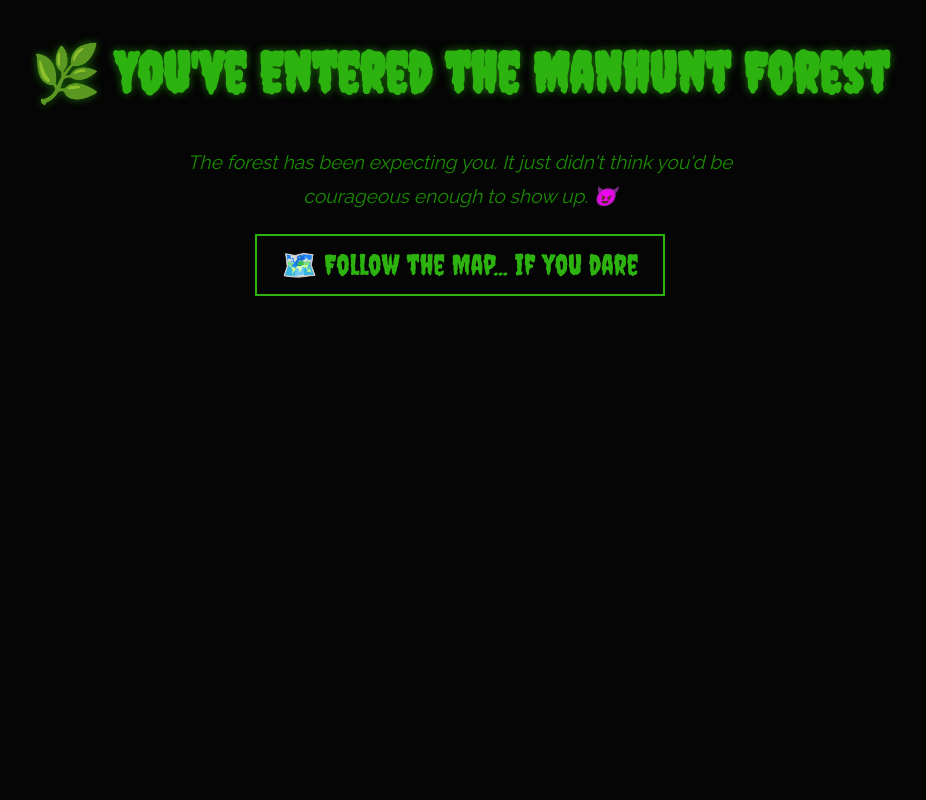
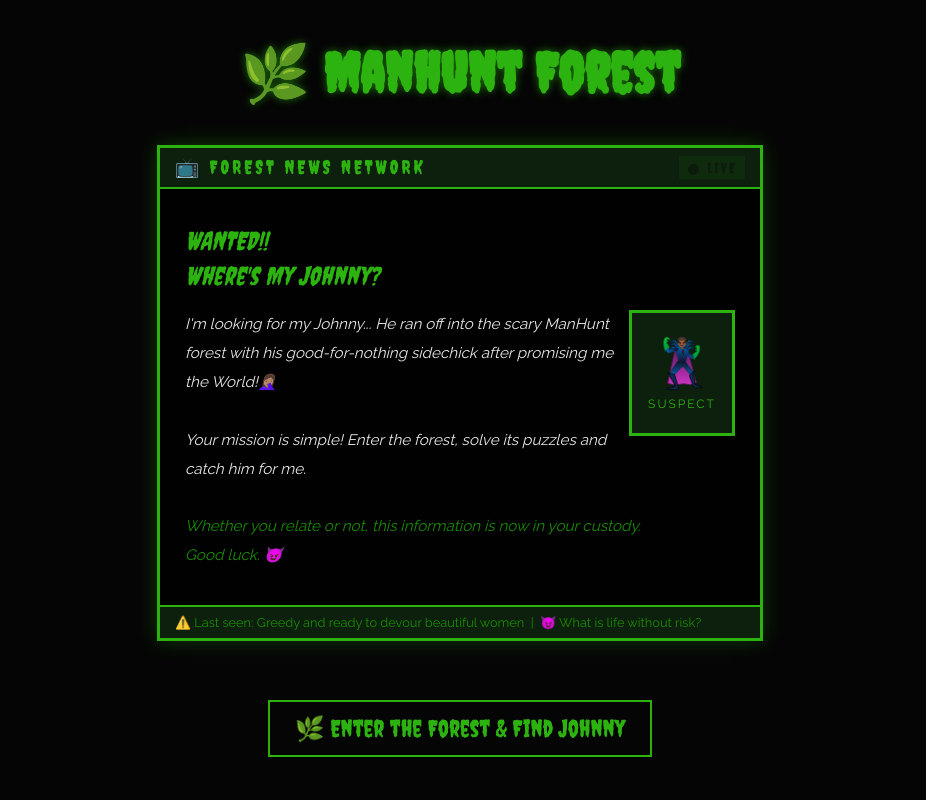
Before and after one commit to Twiry22/ManHunt, a Flask app: page / in a window 1280 px wide. Shown: the whole page, without its empty margins (180-1106 px from the left). Run offline with Flask 3, Linux system fonts and the light colour scheme.

Commit message:
Johnnys Manhunt Forest

```diff
--- a/templates/index.html
+++ b/templates/index.html
@@ -1,24 +1,162 @@
 <!DOCTYPE html>
 <html>
 <head>
-    <title>Manhunt | You Shouldn't Be Here</title>
+    <title>Manhunt | Enter the Forest</title>
     <link rel="stylesheet" href="{{ url_for('static', filename='style.css') }}">
+    <style>
+
+        .content {
+            margin-top: 40px;
+        }
+
+        .news-box {
+            border: 3px solid #2db30f;
+            max-width: 600px;
+            margin: 20px auto;
+            padding: 0;
+            background-color: rgba(0, 0, 0, 0.85);
+            box-shadow: 0 0 20px rgba(45, 179, 15, 0.3);
+        }
+
+
+        .news-header {
+            background-color: #0d1f0d;
+            padding: 8px 15px;
+            display: flex;
+            justify-content: space-between;
+            align-items: center;
+            border-bottom: 2px solid #2db30f;
+        }
+
+        .news-channel {
+            font-family: 'Creepster', cursive;
+            font-size: 1.2em;
+            color: #2db30f;
+            letter-spacing: 3px;
+        }
+
+        .news-live {
+            background-color: #2db30f;
+            color: #050505;
+            font-family: 'Creepster', cursive;
+            font-size: 0.9em;
+            padding: 3px 8px;
+            letter-spacing: 2px;
+            animation: blink 1s ease-in-out infinite;
+        }
+
+        @keyframes blink {
+            0%   { opacity: 1; }
+            50%  { opacity: 0; }
+            100% { opacity: 1; }
+        }
+
+        .news-body {
+            padding: 20px 25px;
+        }
+
+        .news-headline {
+            font-family: 'Creepster', cursive;
+            font-size: 1.6em;
+            color: #2db30f;
+            text-align: left;
+            margin-bottom: 15px;
+            line-height: 1.4;
+        }
+
+        .mugshot {
+            float: right;
+            margin: 0 0 15px 15px;
+            border: 3px solid #2db30f;
+            background-color: #0d1f0d;
+            width: 100px;
+            height: 120px;
+            display: flex;
+            flex-direction: column;
+            align-items: center;
+            justify-content: center;
+            font-size: 3em;
+        }
+
+        .mugshot-label {
+            font-family: 'Raleway', sans-serif;
+            font-size: 0.25em;
+            color: #2db30f;
+            letter-spacing: 2px;
+            margin-top: 5px;
+        }
+
+        .news-text {
+            font-family: 'Raleway', sans-serif;
+            font-size: 0.95em;
+            color: #e8e8e8;
+            text-align: left;
+            line-height: 1.9;
+        }
+
+        .news-footer {
+            background-color: #0d1f0d;
+            border-top: 2px solid #2db30f;
+            padding: 8px 15px;
+            font-family: 'Raleway', sans-serif;
+            font-size: 0.8em;
+            color: #1a8c00;
+            text-align: left;
+        }
+    </style>
 </head>
 
 <body>
 
-    <!-- Main spooky title -->
-    <h1>🌿 You've Entered the Manhunt Forest</h1>
+    <div class="content">
 
-   <!-- Dark humorous subtitle -->
-    <p>
-        The forest has been expecting you.
-        It just didn't think you'd be courageous enough to show up. 😈
+        <h1>🌿 Manhunt Forest</h1>
 
-    <!-- Map button leading to first puzzle -->
- <a href="/quest">
-        <button>🗺️ Follow the Map... if you dare</button>
-    </a>
+        <div class="news-box">
+
+            <div class="news-header">
+                <span class="news-channel">📺 FOREST NEWS NETWORK</span>
+                <span class="news-live">● LIVE</span>
+            </div>
+
+            <div class="news-body">
+
+                <p class="news-headline">
+                          WANTED!! <br>
+                      Where's My Johnny?
+                </p>
+
+                <div class="mugshot">
+                    🦹🏾‍♂️
+                    <span class="mugshot-label">SUSPECT</span>
+                </div>
+
+                <p class="news-text">
+                    I'm looking for my Johnny... He ran off into the scary ManHunt forest with his good-for-nothing sidechick
+                    after promising me the World!🤦🏽‍♀️ <br><br>
+                    Your mission is simple! Enter the forest,
+                    solve its puzzles and catch him for me.<br><br>
+                    <em style="color:#1a8c00;">
+                    Whether you relate or not, this information is now in your custody.<br>
+                          Good luck. 😈
+                    </em>
+                </p>
+
+            </div>
+
+            <div class="news-footer">
+                ⚠️ Last seen: Greedy and ready to devour beautiful women &nbsp;|&nbsp;
+                😈 What is life without risk?
+            </div>
+
+        </div>
+
+        <br>
+        <a href="/quest">
+            <button>🌿 Enter the Forest & Find Johnny</button>
+        </a>
+
+    </div>
 
 </body>
 </html>
```
Also changed, not shown: templates/victory.html (+3 -16 lines).
